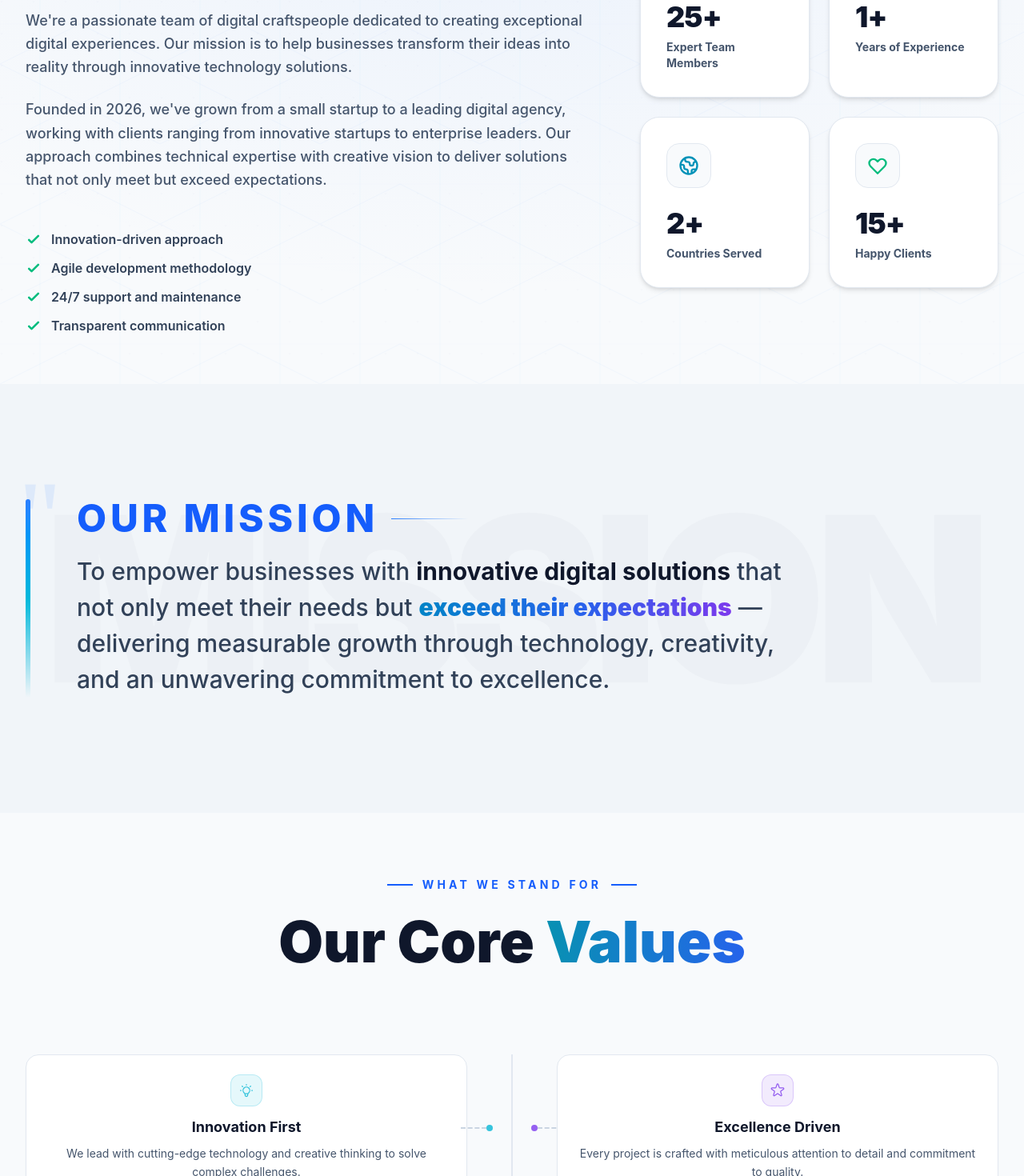
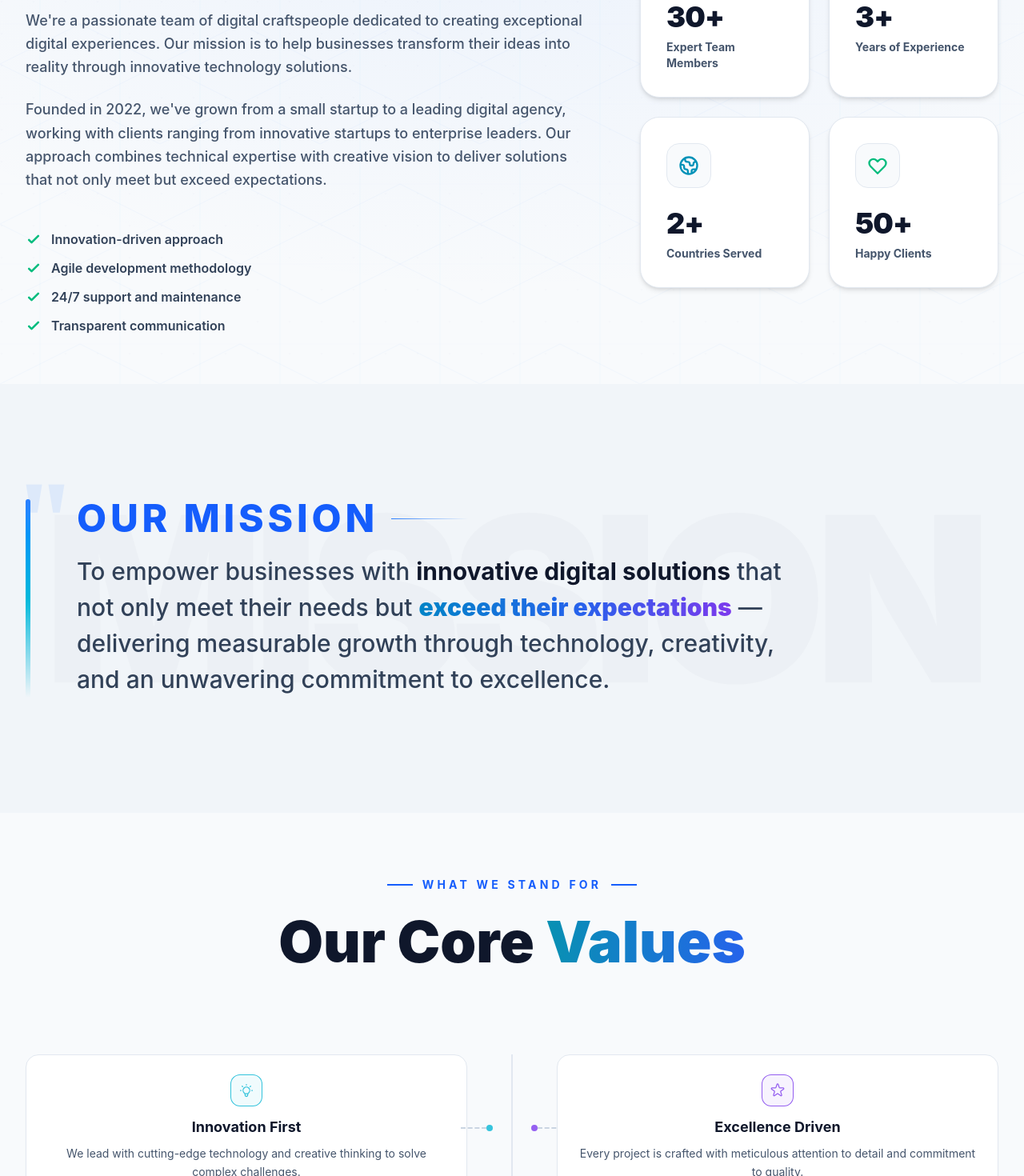
Before and after one commit to ranerucha26/frontend-project, a React (Vite) app: page /about in a window 1280 px wide. Shown: the part 320-1790 px from the top of the page at 80% size. Built offline with nearby package versions, Linux system fonts and the light colour scheme; no server answers.

Commit message:
updated all the changes

```diff
--- a/src/components/About.jsx
+++ b/src/components/About.jsx
@@ -159,12 +159,12 @@ export default function About() {
             </div>
 
             <div className="p-6 rounded-2xl bg-gradient-to-br from-pink-900/30 to-rose-900/20 border border-pink-800/30 backdrop-blur-sm">
-              <div className="text-4xl font-bold text-pink-400 mb-2">50+</div>
+              <div className="text-4xl font-bold text-pink-400 mb-2">30+</div>
               <div className="text-blue-200">Projects Delivered</div>
             </div>
 
             <div className="p-6 rounded-2xl bg-gradient-to-br from-purple-900/30 to-violet-900/20 border border-purple-800/30 backdrop-blur-sm">
-              <div className="text-4xl font-bold text-purple-400 mb-2">30+</div>
+              <div className="text-4xl font-bold text-purple-400 mb-2">15+</div>
               <div className="text-blue-200">Happy Clients</div>
             </div>
           </motion.div>
--- a/src/pages/About.jsx
+++ b/src/pages/About.jsx
@@ -123,9 +123,9 @@ export default function About() {
   const statCards = [
     {
       id: 1,
-      number: '1+',
+      number: '3+',
       label: 'Years of Excellence',
-      sublabel: 'Building digital products since 2026',
+      sublabel: 'Building digital products since 2020',
       icon: 'M11.049 2.927c.3-.921 1.603-.921 1.902 0l1.519 4.674a1 1 0 00.95.69h4.915c.969 0 1.371 1.24.588 1.81l-3.976 2.888a1 1 0 00-.363 1.118l1.518 4.674c.3.922-.755 1.688-1.538 1.118l-3.976-2.888a1 1 0 00-1.176 0l-3.976 2.888c-.783.57-1.838-.197-1.538-1.118l1.518-4.674a1 1 0 00-.363-1.118l-3.976-2.888c-.784-.57-.38-1.81.588-1.81h4.914a1 1 0 00.951-.69l1.519-4.674z',
       from: '#0284c7',
       to: '#2563eb',
@@ -136,7 +136,7 @@ export default function About() {
     },
     {
       id: 2,
-      number: '25+',
+      number: '30+',
       label: 'Projects Delivered',
       sublabel: 'Across web, mobile and enterprise',
       icon: 'M9 19v-6a2 2 0 00-2-2H5a2 2 0 00-2 2v6a2 2 0 002 2h2a2 2 0 002-2zm0 0V9a2 2 0 012-2h2a2 2 0 012 2v10m-6 0a2 2 0 002 2h2a2 2 0 002-2m0 0V5a2 2 0 012-2h2a2 2 0 012 2v14a2 2 0 01-2 2h-2a2 2 0 01-2-2z',
@@ -149,7 +149,7 @@ export default function About() {
     },
     {
       id: 3,
-      number: '15+',
+      number: '50+',
       label: 'Happy Clients',
       sublabel: 'Trusted by startups & enterprises',
       icon: 'M14.828 14.828a4 4 0 01-5.656 0M9 10h.01M15 10h.01M21 12a9 9 0 11-18 0 9 9 0 0118 0z',
@@ -182,6 +182,7 @@ export default function About() {
       icon: 'M9.663 17h4.673M12 3v1m6.364 1.636l-.707.707M21 12h-1M4 12H3m3.343-5.657l-.707-.707m2.828 9.9a5 5 0 117.072 0l-.548.547A3.374 3.374 0 0014 18.469V19a2 2 0 11-4 0v-.531c0-.895-.356-1.754-.988-2.386l-.548-.547z',
       accent: 'from-cyan-500 to-blue-600',
       color: 'rgba(6,182,212,0.8)',
+      glowColor: 'rgba(6,182,212,0.06)',
       side: 'left',
     },
     {
@@ -190,6 +191,7 @@ export default function About() {
       icon: 'M11.049 2.927c.3-.921 1.603-.921 1.902 0l1.519 4.674a1 1 0 00.95.69h4.915c.969 0 1.371 1.24.588 1.81l-3.976 2.888a1 1 0 00-.363 1.118l1.518 4.674c.3.922-.755 1.688-1.538 1.118l-3.976-2.888a1 1 0 00-1.176 0l-3.976 2.888c-.783.57-1.838-.197-1.538-1.118l1.518-4.674a1 1 0 00-.363-1.118l-3.976-2.888c-.784-.57-.38-1.81.588-1.81h4.914a1 1 0 00.951-.69l1.519-4.674z',
       accent: 'from-violet-500 to-purple-600',
       color: 'rgba(124,58,237,0.8)',
+      glowColor: 'rgba(124,58,237,0.06)',
       side: 'right',
     },
     {
@@ -198,6 +200,7 @@ export default function About() {
       icon: 'M17 20h5v-2a3 3 0 00-5.356-1.857M17 20H7m10 0v-2c0-.656-.126-1.283-.356-1.857M7 20H2v-2a3 3 0 015.356-1.857M7 20v-2c0-.656.126-1.283.356-1.857m0 0a5.002 5.002 0 019.288 0M15 7a3 3 0 11-6 0 3 3 0 016 0z',
       accent: 'from-emerald-500 to-teal-600',
       color: 'rgba(16,185,129,0.8)',
+      glowColor: 'rgba(16,185,129,0.06)',
       side: 'left',
     },
     {
@@ -206,6 +209,7 @@ export default function About() {
       icon: 'M13 10V3L4 14h7v7l9-11h-7z',
       accent: 'from-amber-500 to-orange-600',
       color: 'rgba(217,119,6,0.8)',
+      glowColor: 'rgba(217,119,6,0.06)',
       side: 'right',
     },
     {
@@ -214,6 +218,7 @@ export default function About() {
       icon: 'M4.318 6.318a4.5 4.5 0 000 6.364L12 20.364l7.682-7.682a4.5 4.5 0 00-6.364-6.364L12 7.636l-1.318-1.318a4.5 4.5 0 00-6.364 0z',
       accent: 'from-rose-500 to-pink-600',
       color: 'rgba(225,29,72,0.8)',
+      glowColor: 'rgba(225,29,72,0.06)',
       side: 'left',
     },
     {
@@ -222,6 +227,7 @@ export default function About() {
       icon: 'M15 12a3 3 0 11-6 0 3 3 0 016 0z M2.458 12C3.732 7.943 7.523 5 12 5c4.478 0 8.268 2.943 9.542 7-1.274 4.057-5.064 7-9.542 7-4.477 0-8.268-2.943-9.542-7z',
       accent: 'from-sky-500 to-indigo-600',
       color: 'rgba(14,165,233,0.8)',
+      glowColor: 'rgba(14,165,233,0.06)',
       side: 'right',
     },
   ]
@@ -274,7 +280,7 @@ export default function About() {
                 </p>
 
                 <p className="text-slate-600 text-lg leading-relaxed font-medium">
-                  Founded in 2026, we've grown from a small startup to a leading digital agency, working with clients ranging from innovative startups to enterprise leaders. Our approach combines technical expertise with creative vision to deliver solutions that not only meet but exceed expectations.
+                  Founded in 2022, we've grown from a small startup to a leading digital agency, working with clients ranging from innovative startups to enterprise leaders. Our approach combines technical expertise with creative vision to deliver solutions that not only meet but exceed expectations.
                 </p>
 
                 <div className="space-y-3 pt-6">
@@ -314,7 +320,7 @@ export default function About() {
                     </svg>
                   </div>
 
-                  <div className="relative z-10 text-4xl font-black text-slate-900 mb-2 tracking-tight">25+</div>
+                  <div className="relative z-10 text-4xl font-black text-slate-900 mb-2 tracking-tight">30+</div>
                   <div className="relative z-10 text-sm text-slate-600 font-bold">Expert Team Members</div>
                 </motion.div>
 
@@ -330,11 +336,11 @@ export default function About() {
 
                   <div className="relative w-14 h-14 rounded-2xl bg-slate-50 border border-slate-200 flex items-center justify-center mb-6 group-hover:border-indigo-400 transition-colors duration-500">
                     <svg className="w-7 h-7 text-indigo-500 relative z-10 transition-transform duration-500 group-hover:scale-110" fill="none" viewBox="0 0 24 24" stroke="currentColor">
-                      <path strokeLinecap="round" strokeLinejoin="round" strokeWidth={2} d="M9 12l2 2 4-4M7.835 4.697a3.42 3.42 0 001.946-.806 3.42 3.42 0 014.438 0 3.42 3.42 0 001.946.806 3.42 3.42 0 013.138 3.138 3.42 3.42 0 00.806 1.946 3.42 3.42 0 010 4.438 3.42 3.42 0 00-.806 1.946 3.42 3.42 0 01-3.138 3.138 3.42 3.42 0 00-1.946.806 3.42 3.42 0 01-4.438 0 3.42 3.42 0 00-1.946-.806 3.42 3.42 0 01-3.138-3.138z" />
+                      <path strokeLinecap="round" strokeLinejoin="round" strokeWidth={2} d="M9 12l2 2 4-4M7.835 4.697a3.42 3.42 0 001.946-.806 3.42 3.42 0 014.438 0 3.42 3.42 0 001.946.806 3.42 3.42 0 013.138 3.138 3.42 3.42 0 00.806 1.946 3.42 3.42 0 010 4.438 3.42 3.42 0 00-.806 1.946 3.42 3.42 0 01-3.138 3.138z" />
                     </svg>
                   </div>
 
-                  <div className="relative z-10 text-4xl font-black text-slate-900 mb-2 tracking-tight">1+</div>
+                  <div className="relative z-10 text-4xl font-black text-slate-900 mb-2 tracking-tight">3+</div>
                   <div className="relative z-10 text-sm text-slate-600 font-bold">Years of Experience</div>
                 </motion.div>
 
@@ -374,7 +380,7 @@ export default function About() {
                     </svg>
                   </div>
 
-                  <div className="relative z-10 text-4xl font-black text-slate-900 mb-2 tracking-tight">15+</div>
+                  <div className="relative z-10 text-4xl font-black text-slate-900 mb-2 tracking-tight">50+</div>
                   <div className="relative z-10 text-sm text-slate-600 font-bold">Happy Clients</div>
                 </motion.div>
               </div>
@@ -411,7 +417,7 @@ export default function About() {
             />
 
             <div className="pl-10 md:pl-16 relative">
-              <div className="absolute -top-10 -left-2 text-[8rem] text-blue-500/10 font-serif leading-none pointer-events-none select-none">"</div>
+              <div className="absolute -top-10 -left-2 text-[8rem] text-blue-500/10 font-serif font-bold leading-none pointer-events-none select-none">"</div>
 
               <motion.h2
                 initial={{ opacity: 0, y: 20 }}
@@ -468,14 +474,17 @@ export default function About() {
                   transition={{ duration: 0.6, delay: index * 0.2 }}
                   className="group relative flex items-center"
                 >
-                  <div
-                    className="relative w-full p-6 rounded-2xl bg-white border border-slate-200 shadow-sm transition-all duration-500 overflow-hidden cursor-pointer"
+                  <motion.div
+                    className="relative w-full p-6 rounded-2xl bg-white border border-slate-200 shadow-sm overflow-hidden cursor-pointer"
                     style={{ boxShadow: '0 4px 6px -1px rgba(0,0,0,0.02)' }}
-                    onMouseEnter={e => { e.currentTarget.style.borderColor = value.color; e.currentTarget.style.boxShadow = `0 10px 30px ${value.color.replace('0.8','0.08')}` }}
-                    onMouseLeave={e => { e.currentTarget.style.borderColor = '#e2e8f0'; e.currentTarget.style.boxShadow = 'none' }}
+                    whileHover={{
+                      borderColor: value.color,
+                      boxShadow: `0 10px 30px ${value.glowColor}`
+                    }}
+                    transition={{ duration: 0.3 }}
                   >
                     <div className="flex justify-center mb-3">
-                      <div className="w-10 h-10 rounded-xl flex items-center justify-center" style={{ background: value.color.replace('0.8','0.1'), border: `1px solid ${value.color.replace('0.8','0.2')}` }}>
+                      <div className="w-10 h-10 rounded-xl flex items-center justify-center" style={{ background: value.glowColor, border: `1px solid ${value.color}` }}>
                         <svg className="w-5 h-5" style={{ color: value.color }} fill="none" viewBox="0 0 24 24" stroke="currentColor" strokeWidth={1.5}>
                           <path strokeLinecap="round" strokeLinejoin="round" d={value.icon} />
                         </svg>
@@ -483,7 +492,7 @@ export default function About() {
                     </div>
                     <h3 className="text-slate-900 font-bold text-lg text-center mb-2">{value.title}</h3>
                     <p className="text-slate-600 text-sm text-center leading-relaxed font-normal">{value.description}</p>
-                  </div>
+                  </motion.div>
 
                   <div className="hidden md:flex absolute -right-8 top-1/2 -translate-y-1/2 items-center">
                     <div className="w-8 border-t-2 border-dashed border-slate-300" />
@@ -523,14 +532,17 @@ export default function About() {
                     <div className="w-8 border-t-2 border-dashed border-slate-300" />
                   </div>
 
-                  <div
-                    className="relative w-full p-6 rounded-2xl bg-white border border-slate-200 shadow-sm transition-all duration-500 overflow-hidden cursor-pointer"
+                  <motion.div
+                    className="relative w-full p-6 rounded-2xl bg-white border border-slate-200 shadow-sm overflow-hidden cursor-pointer"
                     style={{ boxShadow: '0 4px 6px -1px rgba(0,0,0,0.02)' }}
-                    onMouseEnter={e => { e.currentTarget.style.borderColor = value.color; e.currentTarget.style.boxShadow = `0 10px 30px ${value.color.replace('0.8','0.08')}` }}
-                    onMouseLeave={e => { e.currentTarget.style.borderColor = '#e2e8f0'; e.currentTarget.style.boxShadow = 'none' }}
+                    whileHover={{
+                      borderColor: value.color,
+                      boxShadow: `0 10px 30px ${value.glowColor}`
+                    }}
+                    transition={{ duration: 0.3 }}
                   >
                     <div className="flex justify-center mb-3">
-                      <div className="w-10 h-10 rounded-xl flex items-center justify-center" style={{ background: value.color.replace('0.8','0.1'), border: `1px solid ${value.color.replace('0.8','0.2')}` }}>
+                      <div className="w-10 h-10 rounded-xl flex items-center justify-center" style={{ background: value.glowColor, border: `1px solid ${value.color}` }}>
                         <svg className="w-5 h-5" style={{ color: value.color }} fill="none" viewBox="0 0 24 24" stroke="currentColor" strokeWidth={1.5}>
                           <path strokeLinecap="round" strokeLinejoin="round" d={value.icon} />
                         </svg>
@@ -538,7 +550,7 @@ export default function About() {
                     </div>
                     <h3 className="text-slate-900 font-bold text-lg text-center mb-2">{value.title}</h3>
                     <p className="text-slate-600 text-sm text-center leading-relaxed font-normal">{value.description}</p>
-                  </div>
+                  </motion.div>
                 </motion.div>
               ))}
             </div>
@@ -622,24 +634,15 @@ export default function About() {
 
       {/* ===== STORY SECTION ===== */}
       <section ref={storyRef} className="relative py-20 md:py-28 bg-[#f8fafc]">
-        <div className="max-w-7xl mx-auto px-4 sm:px-6 lg:px-8">
-          <div className="grid grid-cols-1 lg:grid-cols-2 gap-16 items-center">
+        <div className="max-w-7xl mx-auto px-4 sm:px-6 lg:px-8 flex justify-center text-center">
 
-            {/* Left Column - Text */}
+          {/* Centered Single Column Text Layout */}
           <motion.div
-              initial={{ opacity: 0, x: -40 }}
-              animate={isStoryInView ? { opacity: 1, x: 0 } : { opacity: 0, x: -40 }}
+            initial={{ opacity: 0, y: 40 }}
+            animate={isStoryInView ? { opacity: 1, y: 0 } : { opacity: 0, y: 40 }}
             transition={{ duration: 0.8 }}
-              className="relative pl-8 md:pl-12"
+            className="relative max-w-3xl mx-auto"
           >
-              <motion.div
-                initial={{ height: 0 }}
-                animate={isStoryInView ? { height: '100%' } : { height: 0 }}
-                transition={{ duration: 1.5, ease: "easeInOut" }}
-                className="absolute left-0 top-0 w-[2px] bg-gradient-to-b from-blue-500 via-cyan-500 to-transparent"
-              />
-              <div className="absolute left-[-5px] top-0 w-3 h-3 rounded-full bg-blue-500" />
-
             <p className="text-sm font-bold tracking-[0.3em] text-blue-600 uppercase mb-4">
               How It Started
             </p>
@@ -649,96 +652,17 @@ export default function About() {
 
             <div className="space-y-6 text-slate-600 font-medium leading-relaxed">
               <p>
-                  Founded in <span className="text-slate-900 font-bold">2026</span> by a group of passionate developers and designers, Sapphire Infotech Solutions began with a simple vision: to craft high-performance digital experiences that truly matter to the people who use them.
+                Founded in <span className="text-slate-900 font-bold">2022</span> by a group of passionate developers and designers, Sapphire Infotech Solutions began with a simple vision: to craft high-performance digital experiences that truly matter to the people who use them.
               </p>
               <p>
-                  In just <span className="text-blue-600 font-bold">1+ years</span>, we've grown into a dynamic studio of <span className="text-slate-900 font-bold">25+ expert professionals</span> — developers, designers, and strategists — all united by an unwavering commitment to excellence and innovation.
+                In just <span className="text-blue-600 font-bold">3+ years</span>, we've grown into a dynamic studio of <span className="text-slate-900 font-bold">30+ expert professionals</span> — developers, designers, and strategists — all united by an unwavering commitment to excellence and innovation.
               </p>
               <p>
-                  Today, we've delivered <span className="text-slate-900 font-bold">25+ successful projects</span> for <span className="text-slate-900 font-bold">15+ happy clients</span> across <span className="text-slate-900 font-bold">2+ countries</span>, helping businesses of all sizes transform their digital infrastructure.
+                Today, we've delivered <span className="text-slate-900 font-bold">30+ successful projects</span> for <span className="text-slate-900 font-bold">50+ happy clients</span> across <span className="text-slate-900 font-bold">2+ countries served</span>, helping businesses of all sizes transform their digital infrastructure.
               </p>
             </div>
           </motion.div>
 
-            {/* Right Column - Premium Abstract Graphic */}
-            <motion.div
-              initial={{ opacity: 0, x: 40 }}
-              animate={isStoryInView ? { opacity: 1, x: 0 } : { opacity: 0, x: 40 }}
-              transition={{ duration: 0.8 }}
-              className="relative w-full aspect-square md:aspect-[4/3] lg:aspect-square flex items-center justify-center"
-            >
-              <div className="relative w-full h-full max-w-lg">
-
-                {/* Back card */}
-                <motion.div
-                  className="absolute top-[10%] right-[5%] w-[60%] h-[70%] rounded-3xl overflow-hidden bg-slate-50 border border-slate-200 shadow-sm"
-                  animate={{ y: [0, -15, 0] }}
-                  transition={{ duration: 6, repeat: Infinity, ease: 'easeInOut' }}
-                >
-                  <div className="p-6 h-full flex flex-col gap-3 opacity-40">
-                    <div className="w-full h-3 rounded bg-slate-300" />
-                    <div className="w-3/4 h-3 rounded bg-slate-300" />
-                    <div className="w-5/6 h-3 rounded bg-slate-300" />
-                    <div className="mt-4 w-full h-32 rounded bg-gradient-to-br from-blue-500/10 to-transparent border border-blue-500/10" />
-                  </div>
-                </motion.div>
-
-                {/* Front card */}
-                <motion.div
-                  className="absolute bottom-[10%] left-[5%] w-[65%] h-[60%] rounded-3xl overflow-hidden bg-white border border-slate-200 shadow-xl"
-                  animate={{ y: [0, 15, 0] }}
-                  transition={{ duration: 5, repeat: Infinity, ease: 'easeInOut', delay: 1 }}
-                >
-                  <div className="absolute top-0 left-0 w-full h-1 bg-gradient-to-r from-blue-600 to-cyan-500" />
-
-                  <div className="p-6 h-full flex flex-col">
-                    <div className="flex items-center justify-between mb-8">
-                      <div className="flex items-center gap-3">
-                        <div className="w-10 h-10 rounded-full bg-blue-50 flex items-center justify-center border border-blue-100">
-                          <svg className="w-5 h-5 text-blue-600" fill="none" viewBox="0 0 24 24" stroke="currentColor">
-                            <path strokeLinecap="round" strokeLinejoin="round" strokeWidth={2} d="M13 7h8m0 0v8m0-8l-8 8-4-4-6 6" />
-                          </svg>
-                        </div>
-                        <div>
-                          <div className="text-slate-900 font-extrabold">Growth Scale</div>
-                          <div className="text-slate-500 text-xs font-bold">2022 - Present</div>
-                        </div>
-                      </div>
-                    </div>
-
-                    {/* Abstract Graph */}
-                    <div className="flex-1 flex items-end gap-2 px-2">
-                      <motion.div className="w-1/5 bg-slate-200 rounded-t-sm" initial={{ height: 0 }} animate={isStoryInView ? { height: '30%' } : { height: 0 }} transition={{ duration: 1, delay: 0.5 }} />
-                      <motion.div className="w-1/5 bg-slate-300 rounded-t-sm" initial={{ height: 0 }} animate={isStoryInView ? { height: '45%' } : { height: 0 }} transition={{ duration: 1, delay: 0.7 }} />
-                      <motion.div className="w-1/5 bg-blue-400/60 rounded-t-sm" initial={{ height: 0 }} animate={isStoryInView ? { height: '65%' } : { height: 0 }} transition={{ duration: 1, delay: 0.9 }} />
-                      <motion.div className="w-1/5 bg-blue-500/80 rounded-t-sm" initial={{ height: 0 }} animate={isStoryInView ? { height: '85%' } : { height: 0 }} transition={{ duration: 1, delay: 1.1 }} />
-                      <motion.div className="w-1/5 bg-cyan-500 rounded-t-sm shadow-md" initial={{ height: 0 }} animate={isStoryInView ? { height: '100%' } : { height: 0 }} transition={{ duration: 1, delay: 1.3 }} />
-                    </div>
-                  </div>
-                </motion.div>
-
-                {/* Floating UI Badges */}
-                <motion.div
-                  className="absolute top-[30%] left-[-5%] px-4 py-3 rounded-xl bg-white border border-slate-200 flex items-center gap-3 shadow-lg"
-                  animate={{ x: [0, 10, 0], y: [0, -5, 0] }}
-                  transition={{ duration: 4, repeat: Infinity, ease: 'easeInOut', delay: 2 }}
-                >
-                  <div className="w-3 h-3 rounded-full bg-emerald-500 animate-pulse" />
-                  <div className="text-slate-800 text-sm font-bold">Systems Operational</div>
-                </motion.div>
-
-                <motion.div
-                  className="absolute bottom-[25%] right-[-5%] px-5 py-4 rounded-xl bg-white border border-slate-200 shadow-lg text-center"
-                  animate={{ x: [0, -10, 0], y: [0, 10, 0] }}
-                  transition={{ duration: 5, repeat: Infinity, ease: 'easeInOut', delay: 0.5 }}
-                >
-                  <div className="text-2xl font-black text-slate-900 mb-0.5">500+</div>
-                  <div className="text-blue-600 text-[10px] font-bold tracking-wider uppercase">Global Clients</div>
-                </motion.div>
-
-              </div>
-            </motion.div>
-          </div>
         </div>
       </section>
 
```
Also changed, not shown: src/components/Hero.jsx (+6 -16 lines), src/components/PopupModal.jsx (+2 -15 lines). Lines whose indentation alone changed are shown as unchanged.
